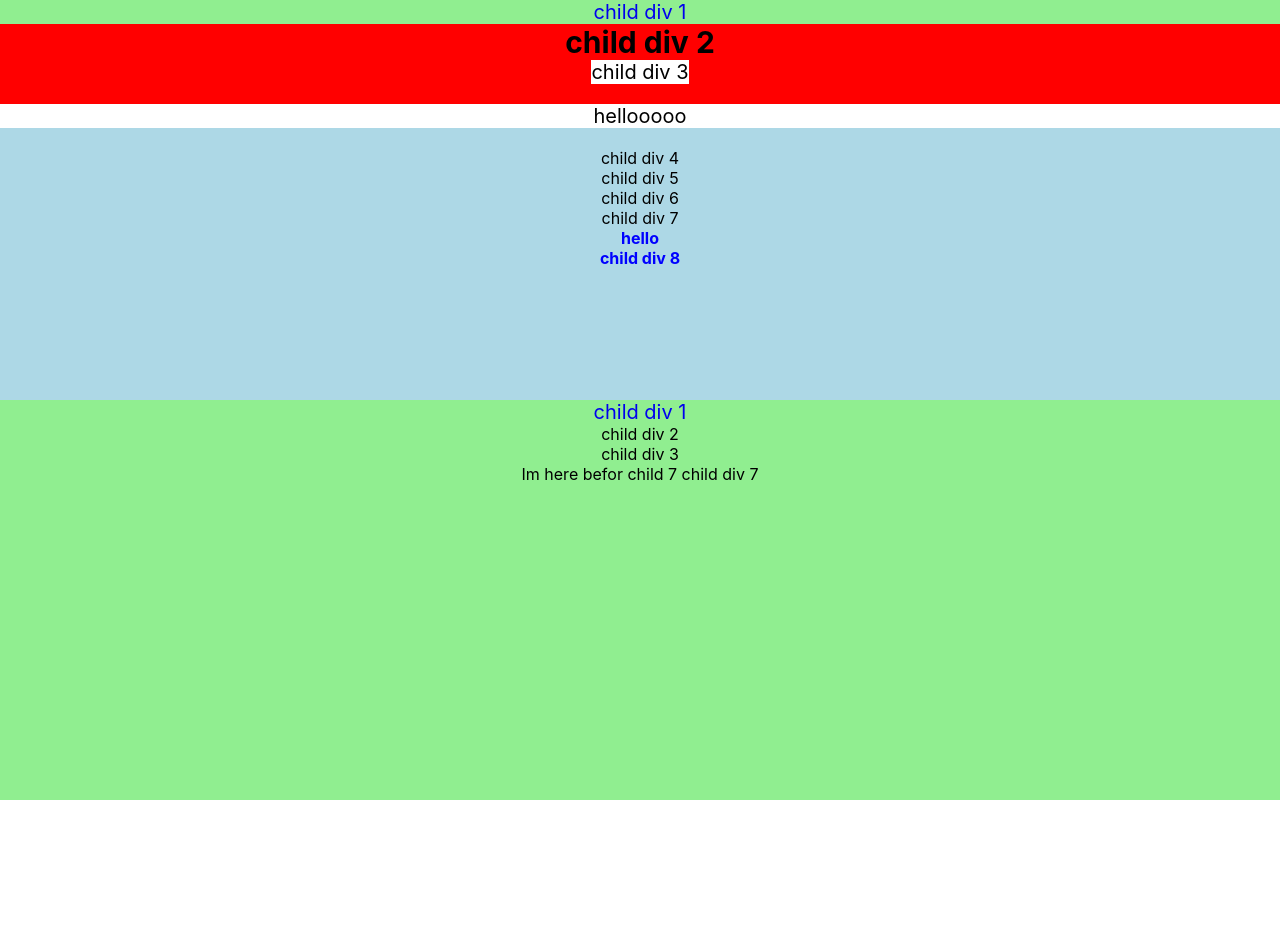
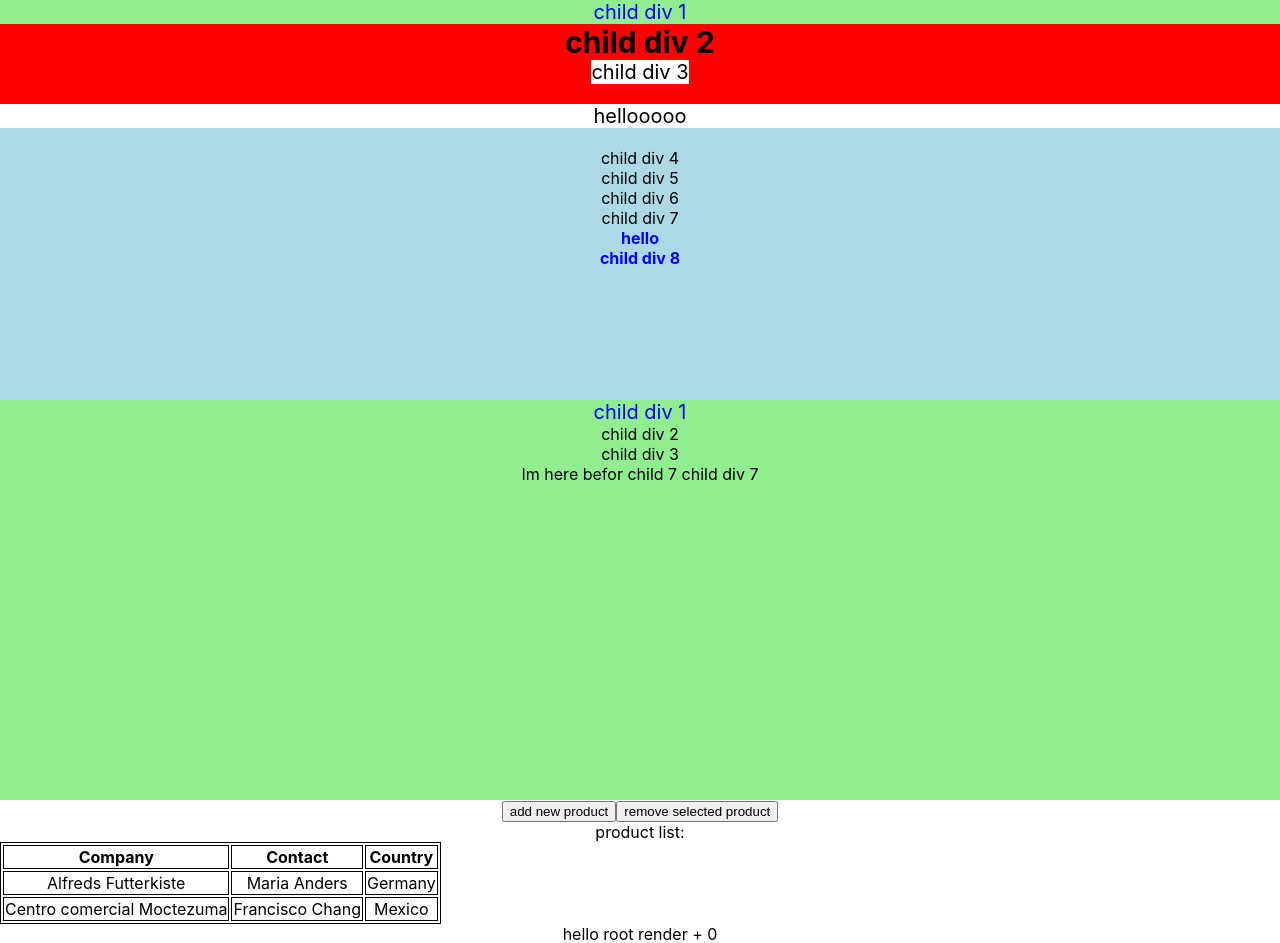
Before and after one commit to audelqua/render-huge-list, a React (Create React App) app: page / in a window 1280 px wide. Shown: the top 943 px of the page. Before the commit the page ends 800 px from the top, so only its background shows below. Built offline with nearby package versions, Linux system fonts and the light colour scheme.

Commit message:
add profiler fot perfomance monitoring

```diff
--- a/src/App.js
+++ b/src/App.js
@@ -1,4 +1,4 @@
-import React, {useState, UseEffect, useEffect} from 'react'
+import React, {useState, UseEffect, useEffect, Profiler} from 'react'
 // import myJSONData from './constants/data.json'
 import './App.css';
 import {AutoSizer, List} from 'react-virtualized';
@@ -36,7 +36,15 @@ function App() {
 
   return (
     <div className="App">
-      <CssSelectors />
+      <Profiler id='css-selector' onRender={() => console.log('CssSelectors called')}>
+        <CssSelectors />
+      </Profiler>
+      <Profiler id='ShoppingCart' onRender={() => console.log('ShoppingCart called')}>
+        <ShoppingCart />
+      </Profiler>
+      <Profiler id='SampleUsageOfRootRender' onRender={() => console.log('SampleUsageOfRootRender called')}>
+        <SampleUsageOfRootRender />
+      </Profiler>
     </div>
   );
 }
```
